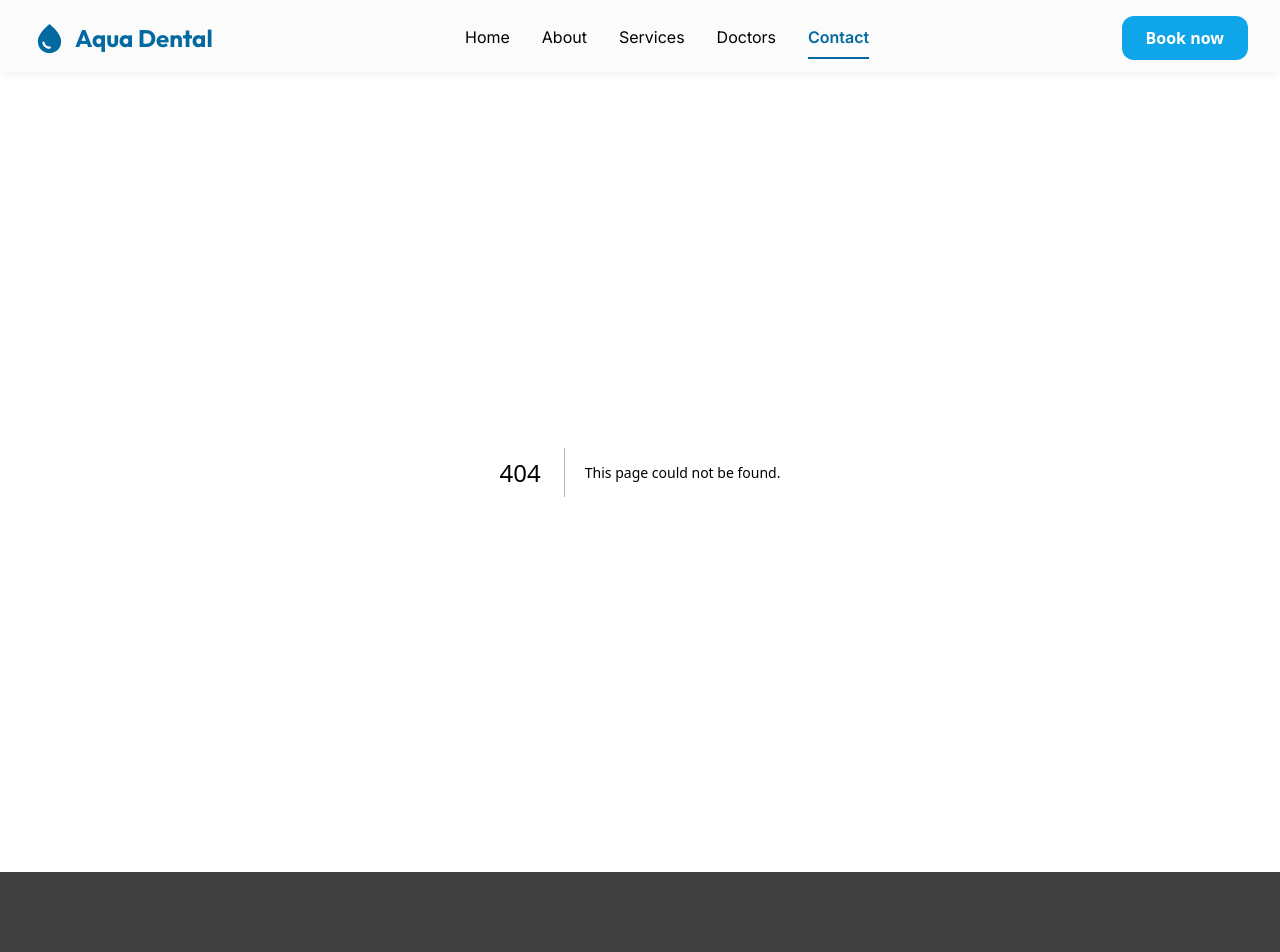
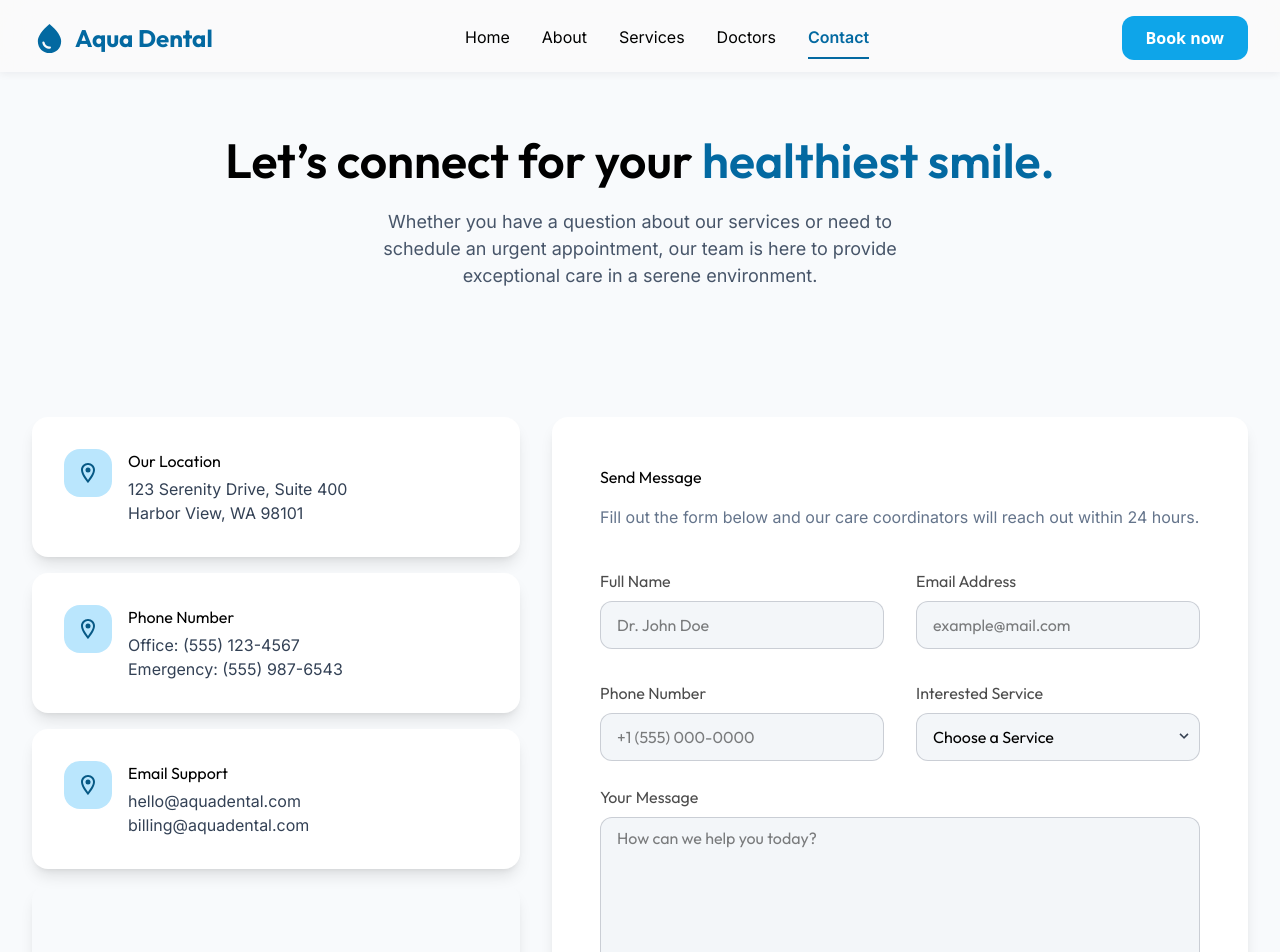
Before and after one commit to Marwan-003/Aqua_Dental, a Next.js app: page /contact in a window 1280 px wide. Before the commit this address had no page. Shown: the top 952 px of the page. Built offline with nearby package versions, Linux system fonts and the light colour scheme; grey boxes are pictures that could not be loaded; what @mui/material-nextjs would draw is missing.

Commit message:
finished the ui for contact page

```diff
--- /dev/null
+++ b/src/app/contact/page.tsx
@@ -0,0 +1,163 @@
+import { LocationOnOutlined, SendSharp } from "@mui/icons-material";
+
+function contactPage() {
+  return (
+    <div>
+      <div className="container section-padding mt-8 mb-24 text-center mx-auto">
+        <h1 className="outfit font-semibold text-5xl mb-6 ">
+          Let’s connect for your{" "}
+          <span className="text-(--primary-700)"> healthiest smile. </span>
+        </h1>
+        <p className="max-w-xl inter text-[18px] text-(--neutral-600) mx-auto">
+          Whether you have a question about our services or need to schedule an
+          urgent appointment, our team is here to provide exceptional care in a
+          serene environment.
+        </p>
+      </div>
+      <div className="container grid grid-cols-12 gap-8 mb-32 items-start">
+        <div className="col-span-12 space-y-4 lg:col-span-5">
+          <div className="flex gap-4 p-8 bg-white rounded-2xl shadow-lg group hover:shadow-xl transition duration-300 ease-in-out">
+            <div className="w-12 h-12 flex items-center justify-center bg-(--primary-200) rounded-2xl text-(--primary-800) group-hover:bg-(--primary-700) group-hover:text-white transition duration-300 ease-in-out">
+              {" "}
+              <LocationOnOutlined />{" "}
+            </div>
+            <div className="flex flex-col ">
+              <span className="mb-1 outfit">Our Location</span>
+              <span className="inter text-(--neutral-700)">
+                123 Serenity Drive, Suite 400
+              </span>
+              <span className="inter text-(--neutral-700)">
+                Harbor View, WA 98101
+              </span>
+            </div>
+          </div>
+          <div className="flex gap-4 p-8 bg-white rounded-2xl shadow-lg group hover:shadow-xl transition duration-300 ease-in-out">
+            <div className="w-12 h-12 flex items-center justify-center bg-(--primary-200) rounded-2xl text-(--primary-800) group-hover:bg-(--primary-700) group-hover:text-white transition duration-300 ease-in-out">
+              {" "}
+              <LocationOnOutlined />{" "}
+            </div>
+            <div className="flex flex-col ">
+              <span className="mb-1 outfit">Phone Number</span>
+              <span className="inter text-(--neutral-700)">
+                Office: (555) 123-4567
+              </span>
+              <span className="inter text-(--neutral-700)">
+                Emergency: (555) 987-6543
+              </span>
+            </div>
+          </div>
+          <div className="flex gap-4 p-8 bg-white rounded-2xl shadow-lg group hover:shadow-xl transition duration-300 ease-in-out">
+            <div className="w-12 h-12 flex items-center justify-center bg-(--primary-200) rounded-2xl text-(--primary-800) group-hover:bg-(--primary-700) group-hover:text-white transition duration-300 ease-in-out">
+              {" "}
+              <LocationOnOutlined />{" "}
+            </div>
+            <div className="flex flex-col ">
+              <span className="mb-1 outfit">Email Support</span>
+              <span className="inter text-(--neutral-700)">
+                hello@aquadental.com
+              </span>
+              <span className="inter text-(--neutral-700)">
+                billing@aquadental.com
+              </span>
+            </div>
+          </div>
+          <div className="flex gap-4  rounded-2xl shadow-lg group hover:shadow-xl transition duration-300 ease-in-out h-80">
+            <iframe src="https://www.google.com/maps/embed?pb=!1m14!1m12!1m3!1d341470.1810070061!2d25.21459106847663!3d55.78821145946755!2m3!1f0!2f0!3f0!3m2!1i1024!2i768!4f13.1!5e0!3m2!1sar!2seg!4v1788304071579!5m2!1sar!2seg" width="100%" height="100%"   loading="lazy" ></iframe>
+          </div>
+        </div>
+        <div className="col-span-12 p-12  bg-white rounded-2xl shadow-lg lg:col-span-7">
+          <form className="flex flex-col">
+            <p className=" pb-4 outfit">Send Message</p>
+            <p className="pb-10 inter text-(--neutral-500)">
+              Fill out the form below and our care coordinators will reach out
+              within 24 hours.
+            </p>
+
+            <div className="flex flex-col md:flex-row items-center gap-8 ">
+              <div className="w-full">
+                <label className="text-black/70 outfit" htmlFor="name">
+                  Full Name
+                </label>
+                <input
+                  className="h-12 p-2 px-4 mt-2 w-full border border-gray-500/30  outline-none focus:border-(--primary-700) bg-(--neutral-200)/40 rounded-xl font-['Outfit']"
+                  placeholder="Dr. John Doe"
+                  type="text"
+                  required
+                />
+              </div>
+              <div className="w-full">
+                <label className="text-black/70 outfit" htmlFor="name">
+                  Email Address
+                </label>
+                <input
+                  className="h-12 p-2 px-4 mt-2 w-full border border-gray-500/30  outline-none focus:border-(--primary-700) bg-(--neutral-200)/40 rounded-xl font-['Outfit']"
+                  placeholder="example@mail.com"
+                  type="email"
+                  required
+                />
+              </div>
+            </div>
+
+            <div className="flex flex-col md:flex-row items-center gap-8 mt-8">
+              <div className="w-full">
+                <label className="text-black/70 outfit" htmlFor="name">
+                  Phone Number
+                </label>
+                <input
+                  className="h-12 p-2 px-4 mt-2 w-full border border-gray-500/30  outline-none focus:border-(--primary-700) bg-(--neutral-200)/40 rounded-xl font-['Outfit']"
+                  placeholder="+1 (555) 000-0000"
+                  type="text"
+                  required
+                />
+              </div>
+              <div className="w-full relative">
+                <label
+                  htmlFor="countries"
+                  className="text-black/70 outfit"
+                >
+                  Interested Service
+                </label>
+                <select
+                  id="countries"
+                  className="h-12 p-2 px-4 mt-2 w-full border border-gray-500/30  outline-none focus:border-(--primary-700) bg-(--neutral-200)/40 rounded-xl font-['Outfit'] appearance-none"
+                >
+                  <option selected>Choose a Service</option>
+                  <option value="General Checkup">General Checkup</option>
+                  <option value="Cosmetic Dentistry">Cosmetic Dentistry</option>
+                  <option value="Dental Implants">Dental Implants</option>
+                  <option value="Teeth Whitening">Teeth Whitening</option>
+                  <option value="Emergency Care">Emergency Care</option>
+                </select>
+                <div className="pointer-events-none absolute top-7/12 right-0 flex items-center px-2 text-gray-700">
+    <svg className="fill-current h-4 w-4" xmlns="http://w3.org" viewBox="0 0 20 20">
+      <path d="M9.293 12.95l.707.707L15.657 8l-1.414-1.414L10 10.828 5.757 6.586 4.343 8z"/>
+    </svg>
+  </div>
+              </div>
+            </div>
+
+            <div className="mt-6 ">
+              <label className="text-black/70 outfit" htmlFor="name">
+                Your Message
+              </label>
+              <textarea
+                className="w-full mt-2 p-2 h-40 border border-gray-500/30  resize-none outline-none focus:border-(--primary-700) bg-(--neutral-200)/40 rounded-xl font-['Outfit'] px-4"
+                required
+                placeholder="How can we help you today?"
+              ></textarea>
+            </div>
+
+            <button
+              type="submit"
+              className="mt-6 text-white inter bg-(--primary-700) px-8 py-3.5  rounded-xl  font-bold hover:bg-(--primary-800) shadow-xl   cursor-pointer transition duration-200 flex items-center justify-center gap-3  "
+            >
+              Send Message <SendSharp />{" "}
+            </button>
+          </form>
+        </div>
+      </div>
+    </div>
+  );
+}
+
+export default contactPage;
```
